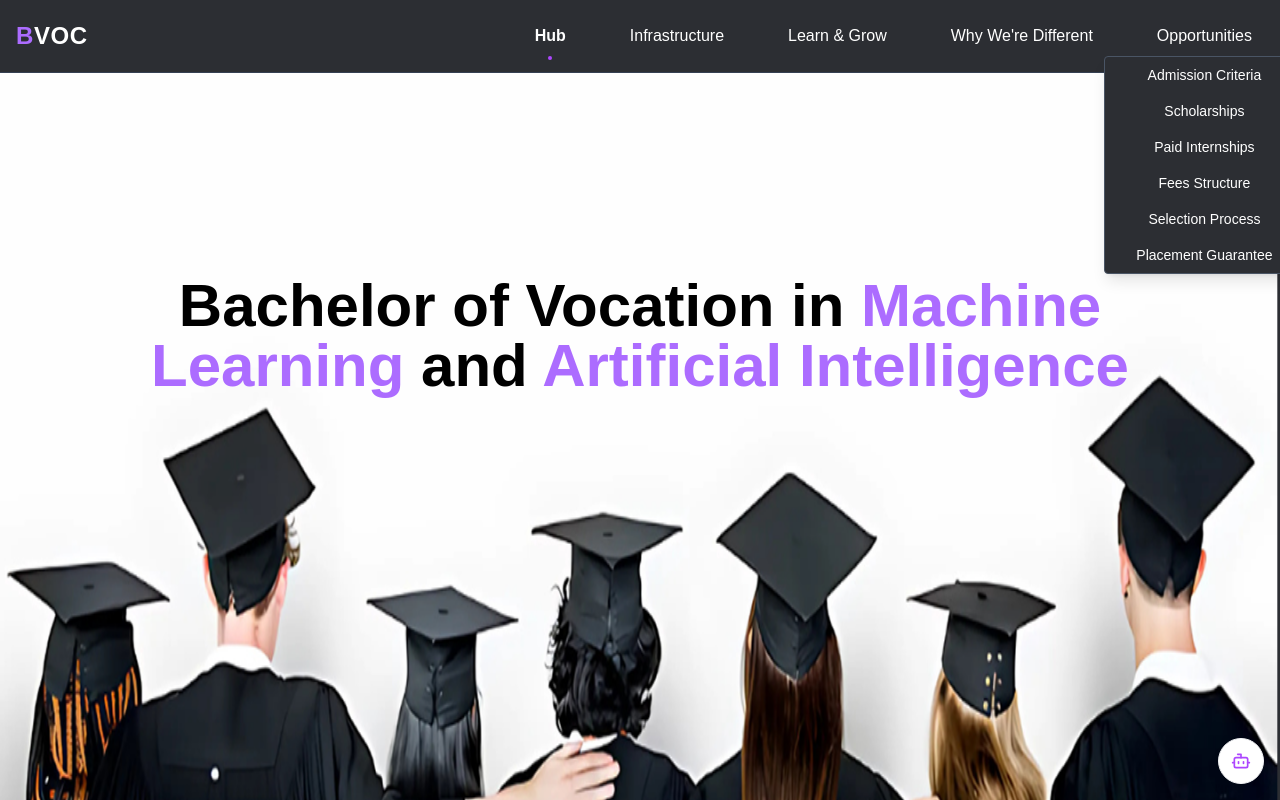
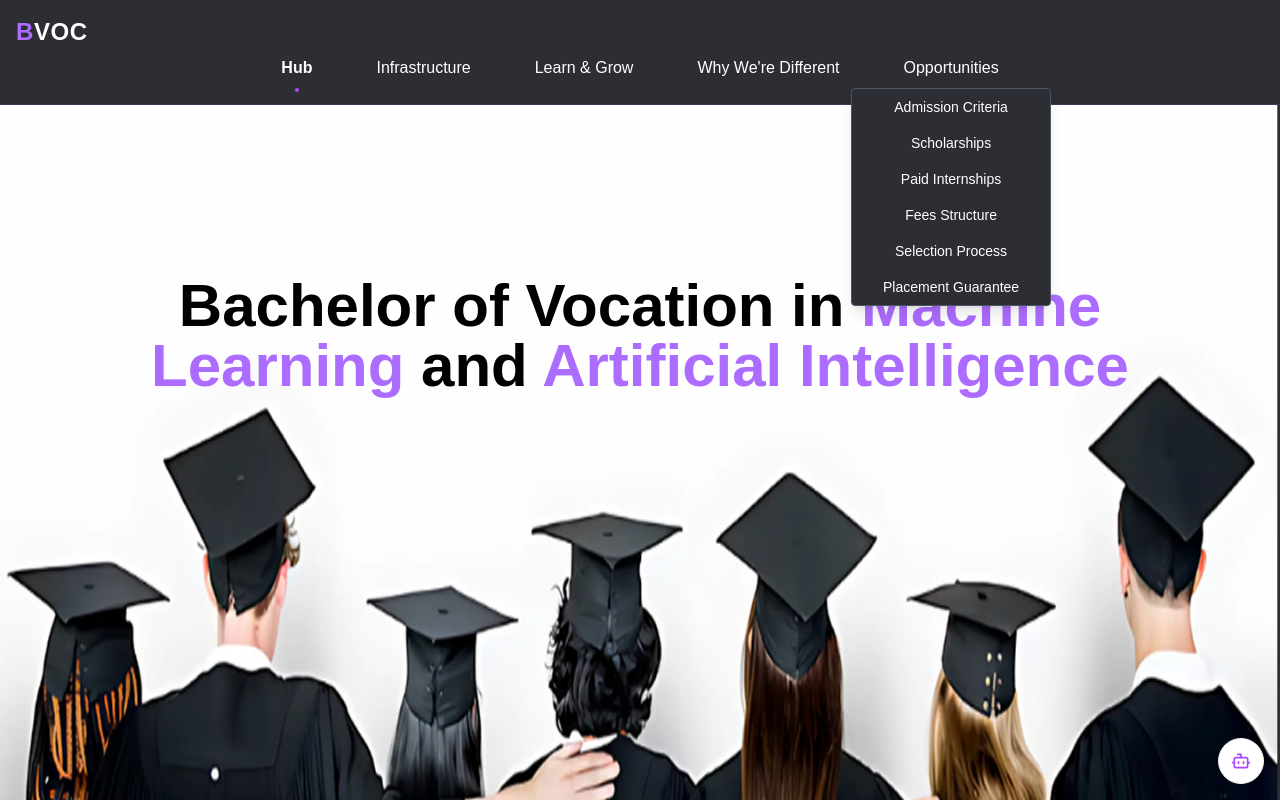
Before and after one commit to Code4Bharat1/BVOC_AIML, a Next.js app: page / in a window 1280 px wide. Both pictures are taken after a click on the button "Opportunities". Shown: the top 800 px of the page. Built offline with nearby package versions, Linux system fonts and the light colour scheme.

Commit message:
Implement dropdown menu with animation in Navbar component; add styles for mobile menu

```diff
--- a/src/app/globals.css
+++ b/src/app/globals.css
@@ -91,3 +91,19 @@ body {
     0% 50%
   );
 }
+
+/* Dropdown container with initial hidden state */
+.dropdown-menu {
+  max-height: 0;
+  opacity: 0;
+  transform: translateY(-10px);
+  overflow: hidden;
+  transition: max-height 0.3s ease, opacity 0.3s ease, transform 0.3s ease;
+}
+
+/* When open: reveal content with animation */
+.dropdown-menu.open {
+  max-height: 500px; /* enough for all items */
+  opacity: 1;
+  transform: translateY(0);
+}
--- a/src/components/layout/Navbar.jsx
+++ b/src/components/layout/Navbar.jsx
@@ -11,31 +11,52 @@ const navItems = [
 ];
 
 const dropdownItems = [
-  { name: "Admission Criteria", href: "/docs/Admission Eligibility Criteria.pdf" },
+  {
+    name: "Admission Criteria",
+    href: "/docs/Admission Eligibility Criteria.pdf",
+  },
   { name: "Scholarships", href: "/docs/BVoc_Scholarship_Policy.pdf" },
   { name: "Paid Internships", href: "/docs/BVoc_Paid_Internship_Policy.pdf" },
-  { name: "Fees Structure", href: "/docs/BVoc_Fee_Structure_and_Payment_Policy.pdf" },
-  { name: "Selection Process", href: "/docs/Internal_Selection_Process_Policy.pdf" },
-  { name: "Placement Guarantee", href: "/docs/Guaranteed_Placement_Policy.pdf" },
+  {
+    name: "Fees Structure",
+    href: "/docs/BVoc_Fee_Structure_and_Payment_Policy.pdf",
+  },
+  {
+    name: "Selection Process",
+    href: "/docs/Internal_Selection_Process_Policy.pdf",
+  },
+  {
+    name: "Placement Guarantee",
+    href: "/docs/Guaranteed_Placement_Policy.pdf",
+  },
 ];
 
 const Navbar = () => {
   const pathname = usePathname();
   const [menuOpen, setMenuOpen] = useState(false);
   const [dropdownOpen, setDropdownOpen] = useState(false);
+
   const menuRef = useRef(null);
   const dropdownRef = useRef(null);
+  const buttonRef = useRef(null);
 
   const toggleMenu = () => setMenuOpen((prev) => !prev);
   const toggleDropdown = () => setDropdownOpen((prev) => !prev);
 
-  // Close menu/dropdown on outside click
   useEffect(() => {
     const handleClickOutside = (event) => {
-      if (menuRef.current && !menuRef.current.contains(event.target)) {
+      if (
+        menuRef.current &&
+        !menuRef.current.contains(event.target) &&
+        buttonRef.current &&
+        !buttonRef.current.contains(event.target)
+      ) {
         setMenuOpen(false);
       }
-      if (dropdownRef.current && !dropdownRef.current.contains(event.target)) {
+      if (
+        dropdownRef.current &&
+        !dropdownRef.current.contains(event.target)
+      ) {
         setDropdownOpen(false);
       }
     };
@@ -45,6 +66,57 @@ const Navbar = () => {
   }, []);
 
   return (
+    <>
+      <style>{`
+        /* Mobile menu animation */
+        .mobile-menu {
+          max-height: 0;
+          opacity: 0;
+          transform: translateY(-10px);
+          transition: max-height 0.4s ease, opacity 0.4s ease, transform 0.4s ease;
+          position: absolute;
+          width: 100%;
+          left: 0;
+          top: 100%;
+          background: #2C2E33;
+          z-index: 40;
+        }
+        .mobile-menu.open {
+          max-height: 600px;
+          opacity: 1;
+          transform: translateY(0);
+        }
+        /* Dropdown animation */
+        .dropdown-menu {
+          max-height: 0;
+          opacity: 0;
+          transform: translateY(-10px);
+          transition: max-height 0.3s ease, opacity 0.3s ease, transform 0.3s ease;
+          position: absolute;
+          top: 100%;
+          left: 50%;
+          transform-origin: top;
+          pointer-events: none;
+          z-index: 50;
+        }
+        .dropdown-menu.open {
+          max-height: 600px;
+          opacity: 1;
+          transform: translateY(0) translateX(-50%);
+          pointer-events: auto;
+        }
+        /* Ensure no layout shift */
+        @media (min-width: 768px) {
+          .mobile-menu {
+            position: static;
+            max-height: none;
+            opacity: 1;
+            transform: none;
+            transition: none;
+          }
+        }
+      `}</style>
+
       <nav className="bg-[#2C2E33] fixed w-full top-0 z-50 border-b border-gray-700">
         <div className="max-w-screen-xl mx-auto p-4 flex flex-wrap items-center justify-between">
           <div className="text-white pl-4 lg:pl-0 text-2xl font-extrabold tracking-wide">
@@ -57,6 +129,7 @@ const Navbar = () => {
 
           {/* Hamburger Button */}
           <button
+            ref={buttonRef}
             onClick={toggleMenu}
             className="inline-flex items-center justify-center p-2 w-10 h-10 text-gray-400 rounded-lg md:hidden hover:bg-gray-700 focus:outline-none focus:ring-2 focus:ring-gray-600 transition-all"
             aria-controls="navbar-default"
@@ -85,8 +158,8 @@ const Navbar = () => {
           {/* Main Nav */}
           <div
             ref={menuRef}
-          className={`w-full md:flex md:items-center md:justify-center md:w-auto ${
-            menuOpen ? "block" : "hidden"
+            className={`mobile-menu md:flex md:items-center md:justify-center md:w-auto ${
+              menuOpen ? "open" : ""
             }`}
             id="navbar-default"
           >
@@ -113,7 +186,7 @@ const Navbar = () => {
               })}
 
               {/* Opportunities Dropdown */}
-            <li className="relative text-center" ref={dropdownRef}>
+              <li className="relative" ref={dropdownRef}>
                 <button
                   onClick={toggleDropdown}
                   className="block py-2 px-3 w-full transition-colors hover:text-gray-300 md:group"
@@ -122,9 +195,9 @@ const Navbar = () => {
                 </button>
 
                 <ul
-                className={`${
-                  dropdownOpen ? "block" : "hidden"
-                } md:group-hover:block absolute left-1/2 transform -translate-x-1/2 mt-0 bg-[#2C2E33] border border-gray-600 rounded shadow-lg z-50 min-w-[200px] text-sm text-white`}
+                  className={`dropdown-menu bg-[#2C2E33] border border-gray-600 rounded shadow-lg min-w-[200px] text-sm text-white ${
+                    dropdownOpen ? "open" : ""
+                  }`}
                 >
                   {dropdownItems.map(({ name, href }) => (
                     <li key={name}>
@@ -143,6 +216,7 @@ const Navbar = () => {
           </div>
         </div>
       </nav>
+    </>
   );
 };
 
```
Lines whose indentation alone changed are shown as unchanged.
